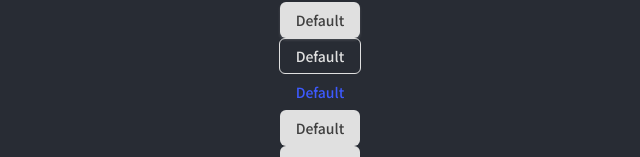
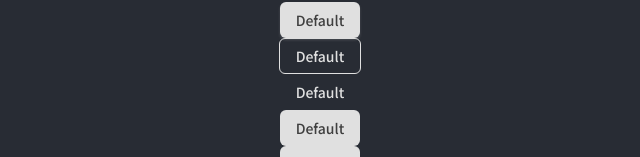
Before and after one commit to RauboLuk/Button-component, a React (Create React App) app: page / in a window 1280 px wide. Shown: the part 318-475 px from the top of the page, without its empty margins (320-960 px from the left). Built offline with nearby package versions, Linux system fonts and the light colour scheme.

Commit message:
feat: support for more variants colors

```diff
--- a/src/Button.js
+++ b/src/Button.js
@@ -55,6 +55,12 @@ const useStyles = makeStyles({
     fontWeight: 500,
     fontSize: 14,
     height: 36,
+    color: getColor(props.color).text,
+    background: getColor(props.color).background,
+    boxShadow: `0px 2px 3px ${hexRgb(getColor(props.color).background, {
+      format: "css",
+      alpha: 0.2,
+    })}`,
     padding: "0 16px",
     ...(props.size === "sm" && {
       height: 32,
@@ -63,58 +69,23 @@ const useStyles = makeStyles({
       height: 42,
     }),
 
-    // COLORS
-    // color default
-    ...{
-      color: _theme.default.text,
-      background: _theme.default.background,
-      boxShadow: `0px 2px 3px ${hexRgb(_theme.default.background, {
-        format: "css",
-        alpha: 0.2,
-      })}`,
-    },
-    ...(props.color === "primary" && {
-      color: _theme.primary.text,
-      background: _theme.primary.background,
-      boxShadow: `0px 2px 3px ${hexRgb(_theme.primary.background, {
-        format: "css",
-        alpha: 0.2,
-      })}`,
-    }),
-    ...(props.color === "secondary" && {
-      color: _theme.secondary.text,
-      background: _theme.secondary.background,
-      boxShadow: `0px 2px 3px ${hexRgb(_theme.secondary.background, {
-        format: "css",
-        alpha: 0.2,
-      })}`,
-    }),
-    ...(props.color === "danger" && {
-      color: _theme.danger.text,
-      background: _theme.danger.background,
-      boxShadow: `0px 2px 3px ${hexRgb(_theme.danger.background, {
-        format: "css",
-        alpha: 0.2,
-      })}`,
-    }),
-
     // VARIANTS
     ...(props.variant === "outline" && {
       background: "none",
       border: `1px solid ${getColor(props.color).background}`,
       boxShadow: "none",
-      color: `${getColor(props.color).background}`,
+      color: getColor(props.color).background,
     }),
     ...(props.variant === "text" && {
       background: "none",
       border: 0,
       boxShadow: "none",
-      color: "#3D5AFE",
+      color: getColor(props.color).background,
     }),
 
     // disabled
     ...(props.disabled && {
-      background: "#E0E0E0",
+      background: getColor(props.color).background,
       color: "#9E9E9E",
       boxShadow: "none",
     }),
@@ -127,20 +98,8 @@ const useStyles = makeStyles({
     }),
 
     "&:hover, &:focus": {
-      background: "#AEAEAE",
-      ...(props.variant === "text" && {
-        background: "rgba(41, 98, 255, 0.1)",
-      }),
-      ...(props.color === "primary" && {
-        background: "#0039CB",
-      }),
-      ...(props.color === "secondary" && {
-        background: "#1C313A",
-      }),
-      ...(props.color === "danger" && {
-        background: "#9A0007",
-      }),
-      ...(props.variant === "outline" && {
+      background: getColor(props.color).focus,
+      ...((props.variant === "outline" || props.variant === "text") && {
         background: `${hexRgb(getColor(props.color).background, {
           format: "css",
           alpha: 0.1,
```
